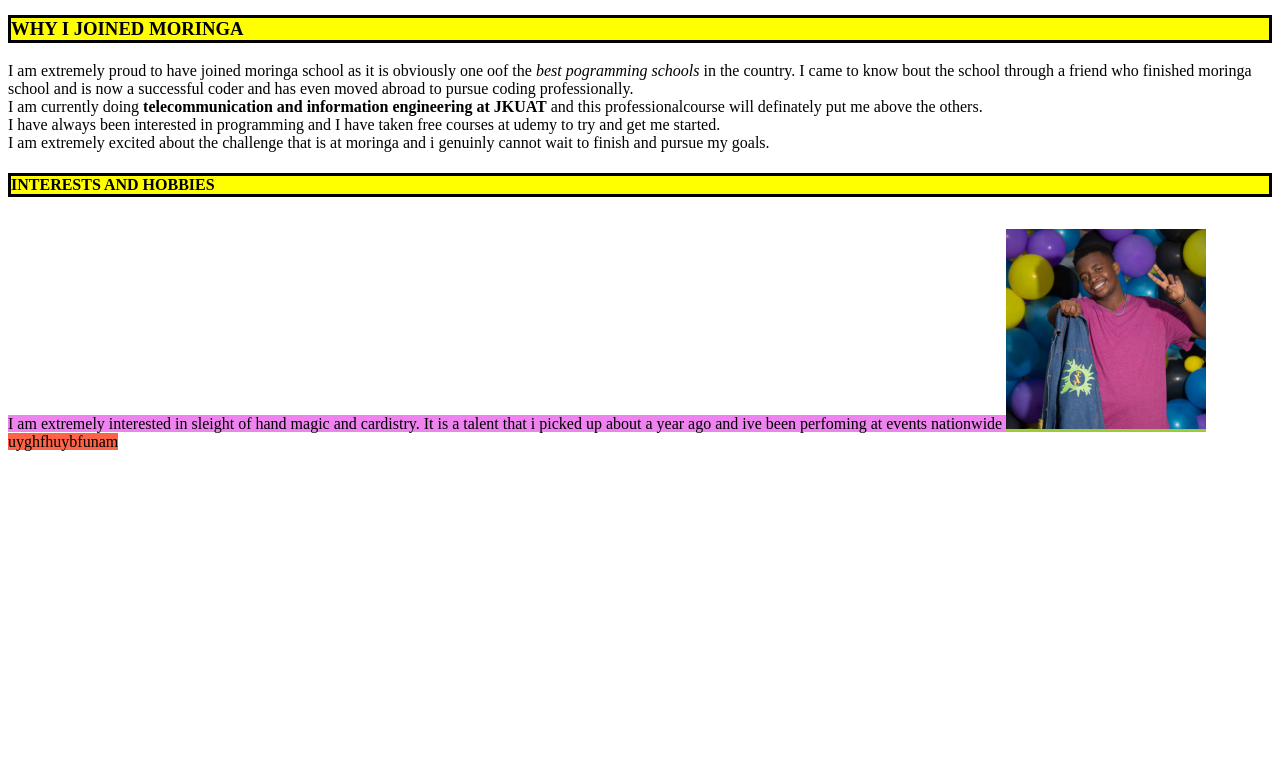
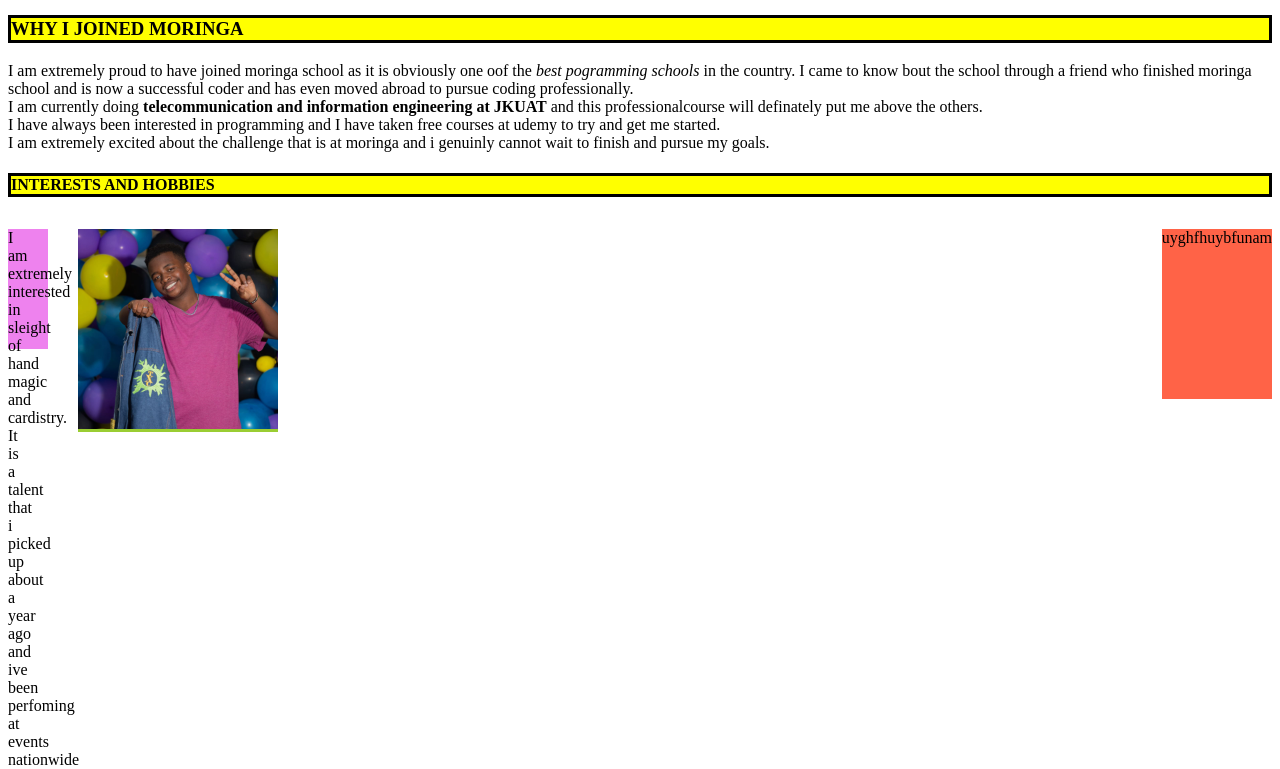
Before and after one commit to MICHAELMUNAVU83/MORINGA-PREP, a plain HTML site: page index.html in a window 1280 px wide. Shown: the part 700-1469 px from the top of the page. Before the commit the page ends 1167 px from the top, so only its background shows below. Drawn offline with Linux system fonts and the light colour scheme.

Commit message:
padding background

```diff
--- a/index.html
+++ b/index.html
@@ -80,8 +80,8 @@ I am extremely excited about the challenge that is at moringa and i genuinly can
     <span id="col1" class="column">
 
 
-    I am extremely interested in sleight of hand magic and cardistry.
-        It is a talent that i picked up about a year ago and ive been perfoming at events nationwide
+    I am extremely interested in sleight of <br> hand magic and cardistry.<br>
+        It is a talent that i picked up <br>about a year ago and ive been perfoming <br>at events nationwide
 
     </span>
 
--- a/style.css
+++ b/style.css
@@ -21,16 +21,28 @@ p{ font-family: sans-serif;
 
 #col1{
     background-color: violet;
+    float: left;
+    width:  10px;
+    height: 120px;
+    padding-right: 30px;
+    margin-right: 30px;
+
 
 }
 
-#col2{ background-color: yellowgreen;}
-
-
-#col3{ background-color: tomato;}
-
-.column{ width: 200 px;
-    height: 400px;
+#col2{ background-color: yellowgreen;
+    float: center;
 
 
 }
+
+
+#col3{ background-color: tomato;
+    float: right;
+
+
+}
+.column{
+    width: 400x;
+    height: 170px;
+}
```
